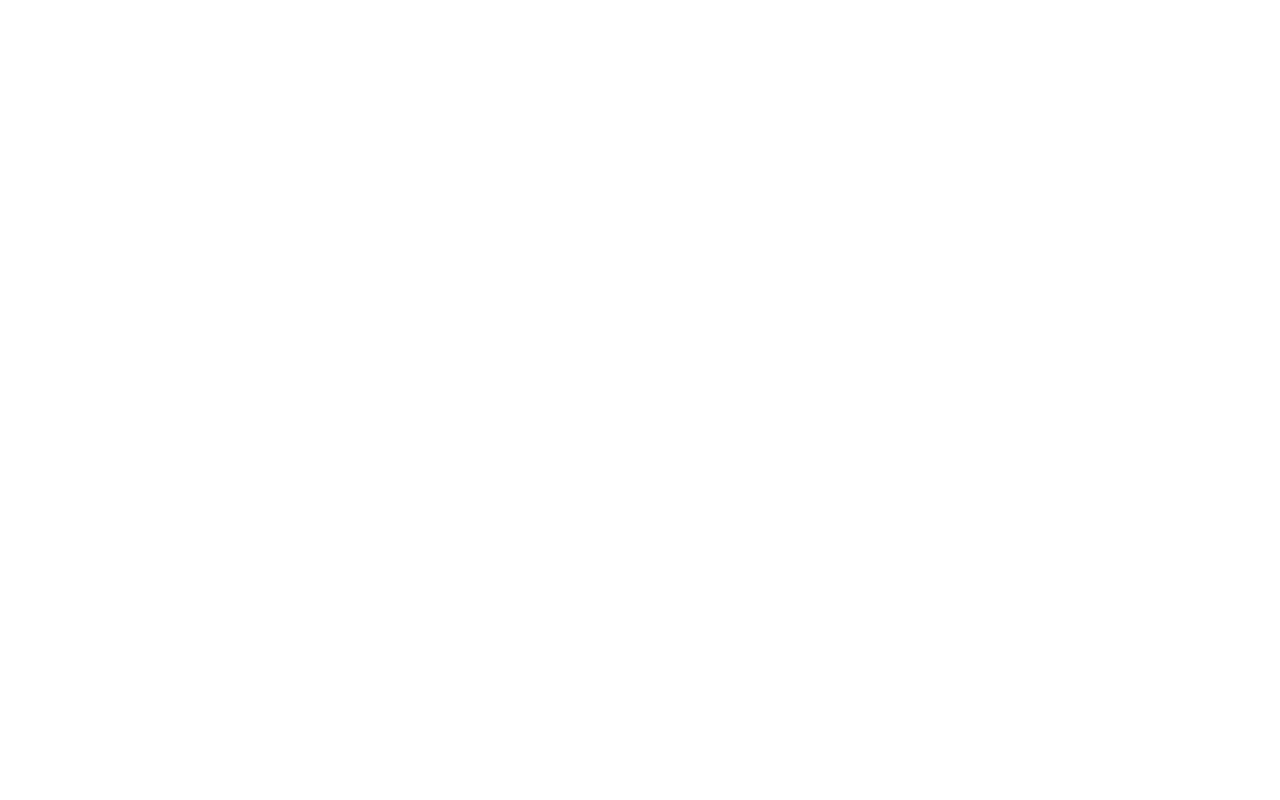
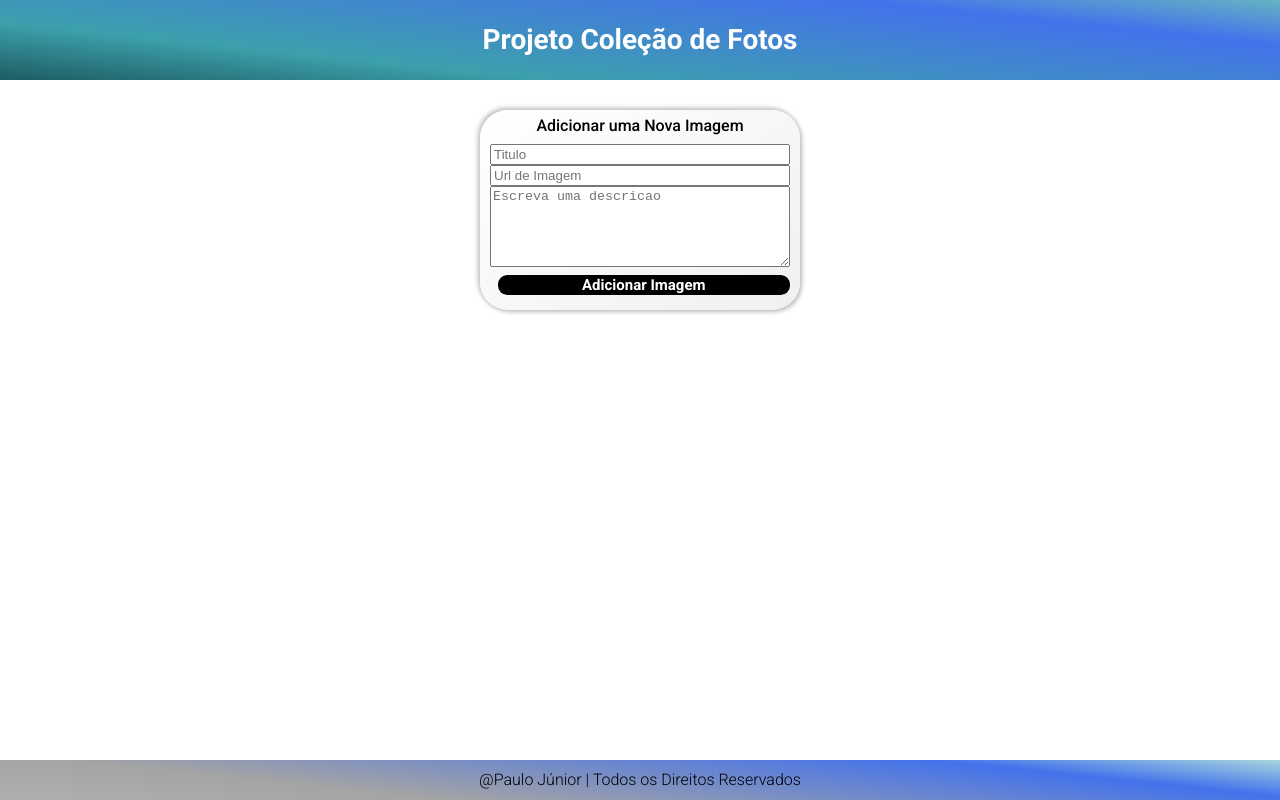
Before and after one commit to Pjota94/Cole-o-De-Fotos, a plain HTML site: page index.html in a window 1280 px wide. Drawn offline with Linux system fonts and the light colour scheme; no server answers.

Commit message:
Feat: Finish

```diff
--- a/index.html
+++ b/index.html
@@ -4,9 +4,44 @@
     <meta charset="UTF-8">
     <meta http-equiv="X-UA-Compatible" content="IE=edge">
     <meta name="viewport" content="width=device-width, initial-scale=1.0">
-    <title>Document</title>
+    <link rel="stylesheet" href="./src/style/reset.css">
+    <link rel="stylesheet" href="./src/style/index/style.css">
+    <link rel="preconnect" href="https://fonts.googleapis.com">
+    <link rel="preconnect" href="https://fonts.gstatic.com" crossorigin>
+    <link href="https://fonts.googleapis.com/css2?family=Roboto+Slab:wght@500;700&family=Roboto:wght@100;300;400;500;700&display=swap" rel="stylesheet">
+    <title>Coleção de Fotos</title>
 </head>
 <body>
+    <header id="header">
+        <h1 id="titulo">Projeto Coleção de Fotos</h1>
+    </header>
 
+    <div id="container-form">
+        <div class="box-form">
+            <!-- <form id="form" action="">
+                <h3>Adicionar uma nova Imagem</h3>
+                <input type="text" placeholder="Titulo">
+                <input type="text" placeholder="Url de Imagem">
+                <textarea name="" id="" cols="30" rows="5"></textarea>
+                <button class="btn" type="submit">Adicionar Imagem</button>
+            </form> -->
+        </div>
+    </div>
+
+    <div id="container-cards">
+        <ul id="cards">
+            <!-- <li>
+                <h4>Fernando de Noronha</h4>
+                <img src="https://viagemeturismo.abril.com.br/wp-content/uploads/2016/12/thinkstockphotos-460298119.jpeg?quality=70&strip=info&w=923&w=636" alt="">
+                <p>Fernando de Noronha é um arquipélago vulcânico situado a cerca de 350 quilómetros ao largo da costa nordeste do Brasil.</p>
+            </li> -->
+        </ul>
+    </div>
+
+    <footer id="footer">
+        <p>@Paulo Júnior | Todos os Direitos Reservados</p>
+    </footer>
+
+    <script type="module" src="./src/scripts/main.js"></script>
 </body>
 </html>
--- /dev/null
+++ b/src/controller/Index.controller.js
@@ -0,0 +1,63 @@
+import Requisicoes from "./Requisicoes.controller.js";
+import Foto from "../models/Foto.model.js";
+
+class Index{
+    static async listarFotos(){
+        const ul = document.querySelector('#cards');
+        // ul.innerHTML = "";
+        const arrayDados = await Requisicoes.getDados()
+
+        arrayDados.forEach((card) => {
+            const newCard = new Foto(card.titulo,card.imagem,card.descricao)
+            ul.appendChild(newCard.card())
+        })
+    }
+
+    static formulario(){
+        const boxForm = document.querySelector('.box-form')
+        const form = document.createElement('form');
+        form.addEventListener('submit', async (event)=>{
+            event.preventDefault()
+            const data = {};
+            [...event.target].forEach((element) => {
+                if(element.value !== ""){
+                    data[element.name] = element.value
+                }
+            })
+            await Requisicoes.adicionarFoto(data)
+            this.listarFotos()
+
+
+        })
+
+
+        //Criando Elementos
+        const h3 = document.createElement('h3');
+        const inputTitulo = document.createElement('input');
+        const inputImagem = document.createElement('input');
+        const inputDescricao = document.createElement('textarea');
+        const button = document.createElement('button')
+        //Adicionando Placeholder
+        inputTitulo.placeholder = 'Titulo';
+        inputImagem.placeholder = 'Url de Imagem';
+        inputDescricao.placeholder = 'Escreva uma descricao';
+        inputDescricao.cols = '30';
+        inputDescricao.rows = '5';
+        //Adicionando texto
+        h3.innerText = 'Adicionar uma Nova Imagem';
+        button.innerText = 'Adicionar Imagem';
+        //Adicionando Ids e Classes
+        form.id = 'form';
+        button.classList.add('btn');
+        //Adicionando Name
+        inputTitulo.name = 'titulo';
+        inputImagem.name = 'imagem';
+        inputDescricao.name = 'descricao';
+        button.type = 'submit';
+        //Inserindo no HTML
+        form.append(h3,inputTitulo,inputImagem,inputDescricao,button);
+        boxForm.appendChild(form)
+    }
+}
+
+export default Index;
--- /dev/null
+++ b/src/controller/Requisicoes.controller.js
@@ -0,0 +1,23 @@
+class Requisicoes{
+    static base_url = "https://demo-api-pictures.herokuapp.com/picture";
+
+    static async getDados(){
+        const dados = await fetch(this.base_url).then((response) => {return response.json()}).catch((err) => console.log(err))
+
+        return dados
+    }
+
+    static async adicionarFoto(card){
+       await fetch(this.base_url,{
+            method: "POST",
+            headers: {
+                "Content-Type" : "application/json"
+            },
+            body: JSON.stringify(card),
+        }).then((response) => response.json())
+          .then((response) => {console.log(response.message);})
+          .catch((err) => console.log(err))
+    }
+}
+
+export default Requisicoes;
--- /dev/null
+++ b/src/models/Foto.model.js
@@ -0,0 +1,25 @@
+class Foto{
+    constructor(titulo,imagem,descricao){
+        this.titulo = titulo;
+        this.imagem = imagem;
+        this.descricao = descricao;
+    }
+
+    card(){
+        const li = document.createElement('li');
+        //Criando elementos.
+        const titulo = document.createElement('h4');
+        const imagem = document.createElement('img');
+        const descricao = document.createElement('p');
+        //Inserindo Valores
+        titulo.innerText = this.titulo;
+        imagem.src = this.imagem;
+        descricao.innerText = this.descricao;
+        //Atribuindo ao li
+        li.append(titulo,imagem,descricao)
+
+        return li
+    }
+}
+
+export default Foto;
--- /dev/null
+++ b/src/scripts/main.js
@@ -0,0 +1,6 @@
+import Requisicoes from "../controller/Requisicoes.controller.js";
+import Index from "../controller/Index.controller.js"
+
+
+await Index.formulario()
+Index.listarFotos()
--- /dev/null
+++ b/src/style/index/style.css
@@ -0,0 +1,161 @@
+#header{
+    height: 80px;
+    background: rgb(29,92,98);
+background: linear-gradient(6deg, rgba(29,92,98,1) 0%, rgba(61,160,172,1) 27%, rgba(67,114,235,1) 79%, rgba(101,179,195,1) 100%);
+    display: flex;
+    align-items: center;
+    justify-content: center;
+}
+
+#titulo{
+    font-family: 'Roboto', sans-serif;
+    font-weight: 700;
+    color: #ffffff;
+    font-size: 28px
+}
+
+#container-form{
+    margin-top: 30px;
+    display: flex;
+    justify-content: center;
+    margin-bottom: 20px;
+}
+
+.box-form{
+    width: 320px;
+    height: 200px;
+    border-radius: 28px;
+    background: linear-gradient(145deg, #ffffff, #f0f0f0);
+    box-shadow:  2px 2px 4px #bebebe, -2px -2px 5px #bebebe;
+    display: flex;
+    justify-content: center;
+    align-items: center;
+
+}
+
+#form{
+    display: flex;
+    flex-direction: column;
+    width: 300px;
+    padding: 15px;
+    margin-bottom: 10px;
+}
+
+h3{
+    text-align: center;
+    padding: 10px;
+    font-family: 'Roboto', sans-serif;
+    font-weight: 500;
+}
+
+#container-cards{
+    margin-bottom: 40px;
+}
+
+#cards{
+    display: flex;
+    flex-wrap: wrap;
+    justify-content: center;
+}
+
+li{
+    width: 262px;
+    box-shadow:
+    0px 0px 1.9px rgba(0, 0, 0, 0.021),
+    0px 0px 4px rgba(0, 0, 0, 0.049),
+    0px 0px 9.3px rgba(0, 0, 0, 0.062),
+    0px 0px 63px rgba(0, 0, 0, 0.07);
+    display: flex;
+    flex-direction: column;
+    align-items: center;
+    padding: 5px;
+    border-radius: 2px;
+    margin-right: 20px;
+    margin-bottom: 20px;
+
+}
+
+li > h4{
+    text-align: center;
+    padding: 5px;
+    font-family: 'Roboto', sans-serif;
+    font-weight: 500;
+}
+
+li > img{
+    width: 261px;
+    height: 204px;
+    border-radius: 5px;
+}
+
+li > p{
+    text-align: center;
+    padding-top: 5px;
+    font-family: 'Roboto', sans-serif;
+    font-weight: 300;
+    font-size: 12px;
+    padding-top: 5px;
+}
+
+#footer{
+
+    display: flex;
+    justify-content: center;
+    align-items: center;
+    height: 40px;
+    background: rgb(176,176,176);
+    background: linear-gradient(6deg, rgba(176,176,176,1) 0%, rgba(164,164,164,1) 27%, rgba(67,114,235,1) 79%, rgba(168,214,223,1) 100%);
+    bottom: 0;
+    left: 0;
+    height: 40px;
+    position: fixed;
+    width: 100%;
+    font-family: 'Roboto', sans-serif;
+    font-weight: 300;
+    color: black;
+}
+
+
+
+
+
+/*--Button--*/
+
+.btn {
+    width: 19.5em;
+    margin: 0.5em;
+    background: black;
+    color: white;
+    border: none;
+    border-radius: 0.625em;
+    font-size: 15px;
+    font-weight: bold;
+    cursor: pointer;
+    position: relative;
+    z-index: 1;
+    overflow: hidden;
+    font-family: 'Roboto', sans-serif;
+   }
+
+   button:hover {
+    color: black;
+   }
+
+   button:after {
+    content: "";
+    background: white;
+    position: absolute;
+    z-index: -1;
+    left: -20%;
+    right: -20%;
+    top: 0;
+    bottom: 0;
+    transform: skewX(-45deg) scale(0, 1);
+    transition: all 0.5s;
+   }
+
+   button:hover:after {
+    transform: skewX(-45deg) scale(1, 1);
+    -webkit-transition: all 0.5s;
+    transition: all 0.5s;
+   }
--- /dev/null
+++ b/src/style/reset.css
@@ -0,0 +1,47 @@
+/* http://meyerweb.com/eric/tools/css/reset/
+   v2.0 | 20110126
+   License: none (public domain)
+*/
+
+html, body, div, span, applet, object, iframe,
+h1, h2, h3, h4, h5, h6, p, blockquote, pre,
+a, abbr, acronym, address, big, cite, code,
+del, dfn, em, img, ins, kbd, q, s, samp,
+small, strike, strong, sub, sup, tt, var,
+b, u, i, center,
+dl, dt, dd, ol, ul, li,
+fieldset, form, label, legend,
+table, caption, tbody, tfoot, thead, tr, th, td,
+article, aside, canvas, details, embed,
+figure, figcaption, footer, header, hgroup,
+menu, nav, output, ruby, section, summary,
+time, mark, audio, video {
+	margin: 0;
+	padding: 0;
+	border: 0;
+	font-size: 100%;
+	font: inherit;
+	vertical-align: baseline;
+}
+/* HTML5 display-role reset for older browsers */
+article, aside, details, figcaption, figure,
+footer, header, hgroup, menu, nav, section {
+	display: block;
+}
+body {
+	line-height: 1;
+}
+ol, ul {
+	list-style: none;
+}
+blockquote, q {
+	quotes: none;
+}
+blockquote:before, blockquote:after,
+q:before, q:after {
+	content: '';
+	content: none;
+}
+table {
+	border-collapse: collapse;
+	border-spacing: 0;
```
